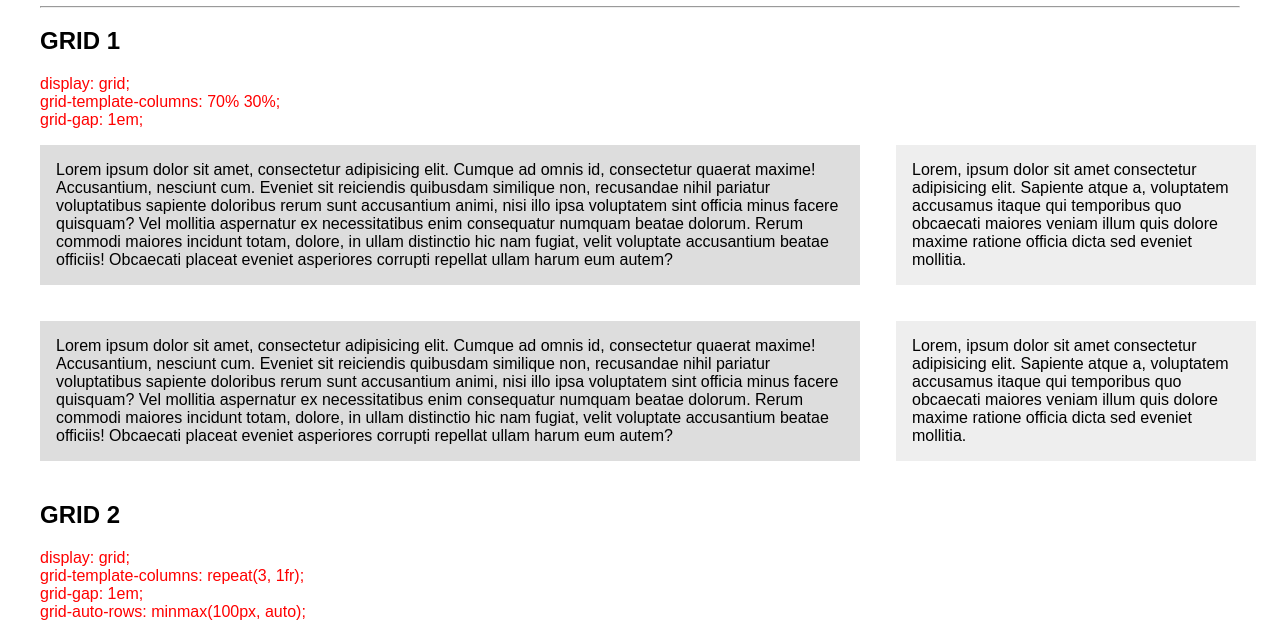
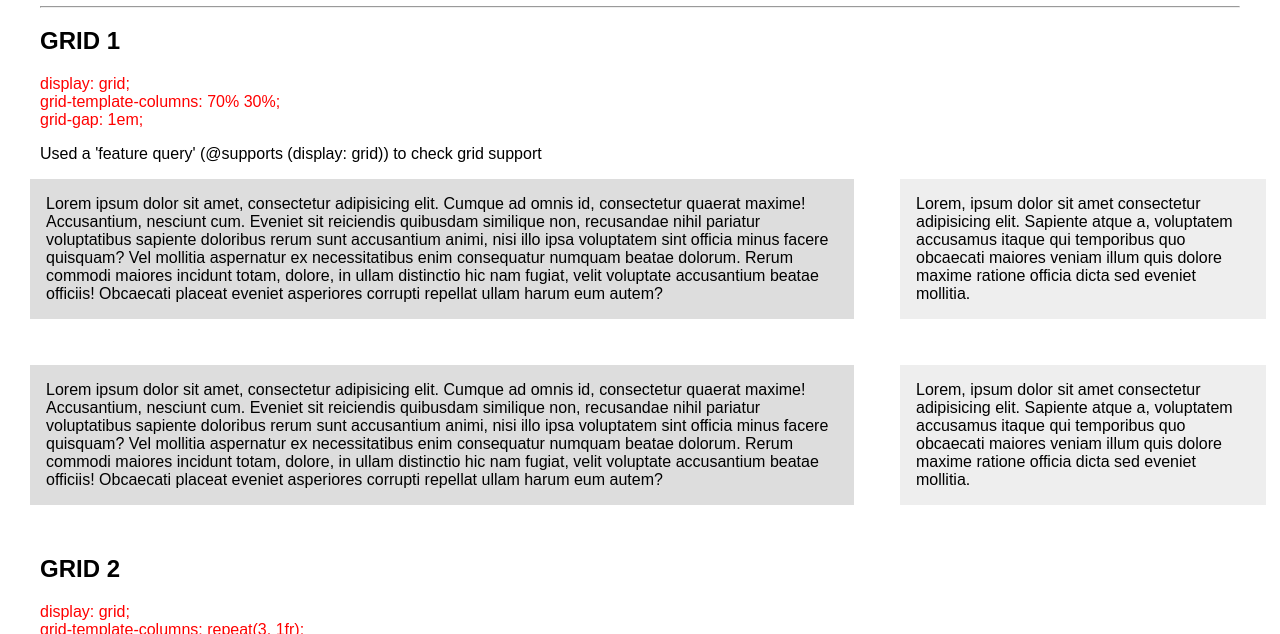
Before and after one commit to lmackenzie94/css-grid-reference, a plain HTML site: page index.html in a window 1280 px wide. Shown: the part 108-742 px from the top of the page. Drawn offline with Linux system fonts and the light colour scheme.

Commit message:
small change

```diff
--- a/index.html
+++ b/index.html
@@ -22,6 +22,7 @@
         <br />
         grid-gap: 1em;
         <br />
+        <p>Used a 'feature query' (@supports (display: grid)) to check grid support</p>
       </p>
       <div class="wrapper wrapper1">
         <div>
--- a/style/grid-prefixed.css
+++ b/style/grid-prefixed.css
@@ -22,19 +22,18 @@
 .wrapper1 {
   display: flex;
   flex-wrap: wrap;
+  margin: 0 -10px;
 }
 
 .wrapper1 > div:nth-child(odd) {
-  flex: 1 0 63%;
-  /* calc() didn't work in IE */
-  /* no idea why 63% works */
-  margin-right: 20px;
-  margin-bottom: 20px;
+  flex: 1 0 calc(70% - 30px);
+  margin-right: 30px;
+  margin-bottom: 30px;
 }
 
 .wrapper1 > div:nth-child(even) {
   flex: 1 0 30%;
-  margin-bottom: 20px;
+  margin-bottom: 30px;
 }
 
 @supports (display: grid) {
@@ -48,7 +47,6 @@
     grid-gap: 1em;
   }
 }
-
 /* GRID 2 STYLES -------------------------------------------------------- */
 
 /* use 'fr', NOT pixels, fractions, etc. */
```
